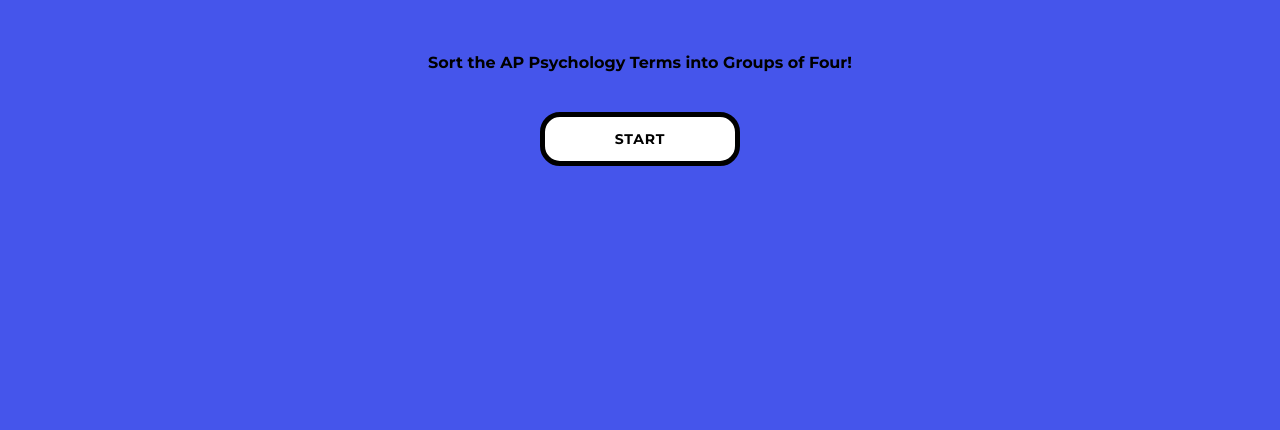
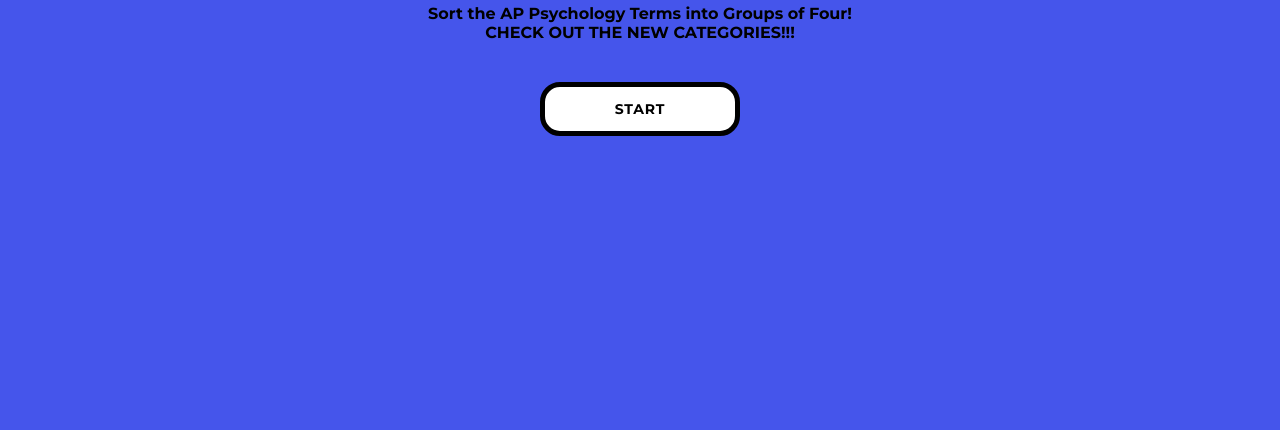
Before and after one commit to ChococupC/apaids, a plain HTML site: page index.html in a window 1280 px wide. Shown: the part 420-850 px from the top of the page. Drawn offline with Linux system fonts and the light colour scheme.

Commit message:
Update index.html

```diff
--- a/index.html
+++ b/index.html
@@ -24,8 +24,7 @@
       <div class="startanimation">
         <img src="./images/categorize.jpg" class="category_image" />
         <h1>Categorize</h1>
-        <p>CHECK OUT THE NEW CATEGORIES!!!</p>
-        <p>Sort the AP Psychology Terms into Groups of Four!</p>
+        <p>Sort the AP Psychology Terms into Groups of Four! <br> CHECK OUT THE NEW CATEGORIES!!! </p>
         <button class="start_button" onclick="Start()">Start</button>
       </div>
     </div>
```
